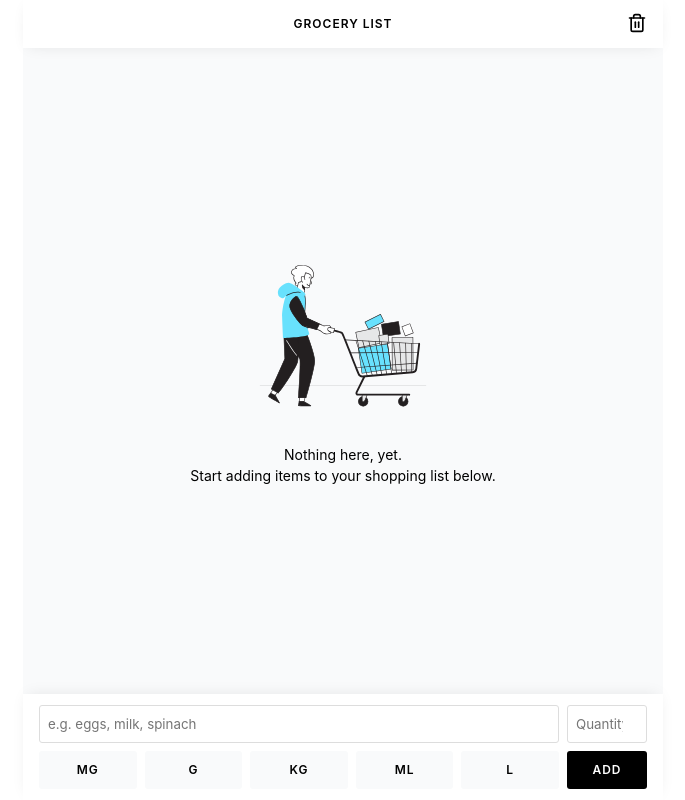
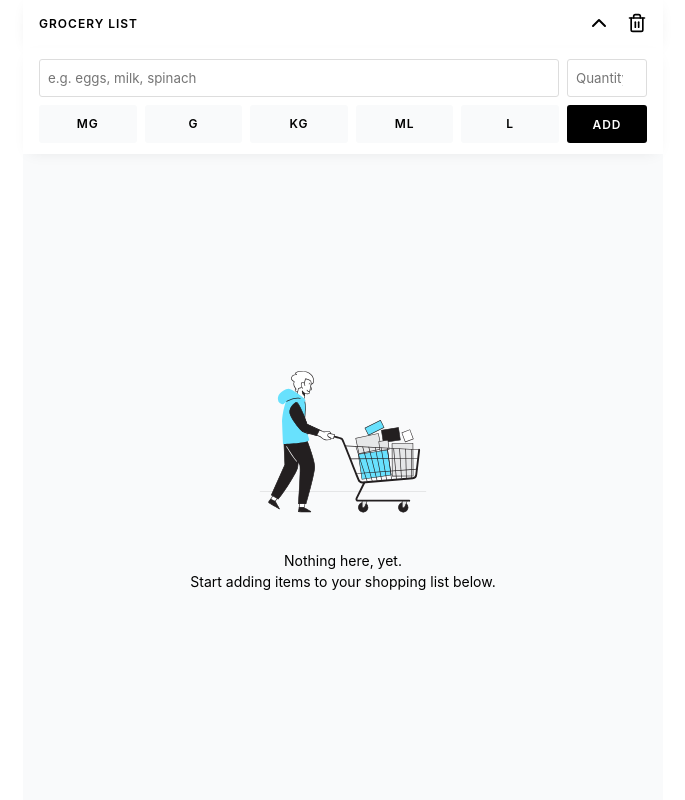
Before and after one commit to andreasremdt/grocerly, a React (Create React App) app: page / in a window 1280 px wide. Shown: the whole page, without its empty margins (297-982 px from the left). Built offline with nearby package versions, Linux system fonts and the light colour scheme.

Commit message:
feat: move form to top, make toggleable via button

```diff
--- a/src/App.tsx
+++ b/src/App.tsx
@@ -1,4 +1,4 @@
-import { useEffect, useReducer } from "react";
+import { useEffect, useState, useReducer } from "react";
 
 import Header from "./components/Header";
 import List from "./components/List";
@@ -8,6 +8,7 @@ import reducer from "./reducer";
 import { Grocery } from "./types";
 
 function App() {
+  const [isFormVisible, setIsFormVisible] = useState(true);
   const [state, dispatch] = useReducer(
     reducer,
     {
@@ -38,14 +39,20 @@ function App() {
 
   return (
     <>
-      <Header onDeleteAll={handleDeleteAll} />
+      <Header
+        onDeleteAll={handleDeleteAll}
+        onToggleForm={() => setIsFormVisible(!isFormVisible)}
+        isFormVisible={isFormVisible}
+      />
+      {isFormVisible && (
+        <Form onSubmit={handleSubmit} onUpdate={handleUpdate} editing={state.editing} />
+      )}
       <List
         groceries={state.groceries}
         onDelete={handleDelete}
         onToggle={handleToggle}
         onSelect={handleSelect}
       />
-      <Form onSubmit={handleSubmit} onUpdate={handleUpdate} editing={state.editing} />
     </>
   );
 }
--- a/src/components/Form.module.css
+++ b/src/components/Form.module.css
@@ -1,5 +1,5 @@
 .wrapper {
-  box-shadow: 0 -3px 15px -5px rgba(0, 0, 0, 0.1);
+  box-shadow: 0 4px 15px -7px rgba(0, 0, 0, 0.1);
   background-color: white;
   padding: 0.7rem 1rem;
   display: grid;
--- a/src/components/Header.module.css
+++ b/src/components/Header.module.css
@@ -1,9 +1,7 @@
 .wrapper {
   box-shadow: 0 3px 15px -5px rgba(0, 0, 0, 0.1);
   display: flex;
-  justify-content: center;
   align-items: center;
-  position: relative;
   background-color: white;
   height: 3rem;
   padding: 0 1rem;
@@ -14,14 +12,13 @@
   text-transform: uppercase;
   letter-spacing: 1px;
   font-size: 12px;
-  margin: unset;
+  margin: 0 auto 0 0;
 }
 
 .button {
   background-color: transparent;
   padding: unset;
   border: unset;
-  position: absolute;
-  right: 1rem;
   cursor: pointer;
+  margin-left: 1rem;
 }
--- a/src/components/Header.tsx
+++ b/src/components/Header.tsx
@@ -2,12 +2,32 @@ import styles from "./Header.module.css";
 
 type HeaderProps = {
   onDeleteAll: () => void;
+  onToggleForm: () => void;
+  isFormVisible: boolean;
 };
 
-function Header({ onDeleteAll }: HeaderProps) {
+function Header({ onDeleteAll, onToggleForm, isFormVisible }: HeaderProps) {
   return (
     <header className={styles.wrapper}>
       <h1 className={styles.title}>Grocery List</h1>
+      <button type="button" onClick={onToggleForm} className={styles.button} title="Toggle form">
+        <svg
+          width="24"
+          height="24"
+          viewBox="0 0 24 24"
+          fill="none"
+          stroke="currentColor"
+          strokeWidth="2"
+          strokeLinecap="round"
+          strokeLinejoin="round"
+        >
+          {isFormVisible ? (
+            <polyline points="18 15 12 9 6 15"></polyline>
+          ) : (
+            <polyline points="6 9 12 15 18 9"></polyline>
+          )}
+        </svg>
+      </button>
       <button
         type="button"
         onClick={onDeleteAll}
```
Also changed, not shown: 1 other file (tests, documents, lock files or other folders).
